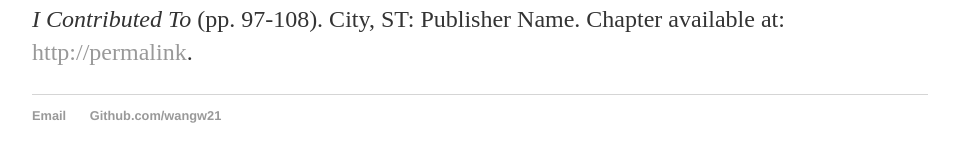
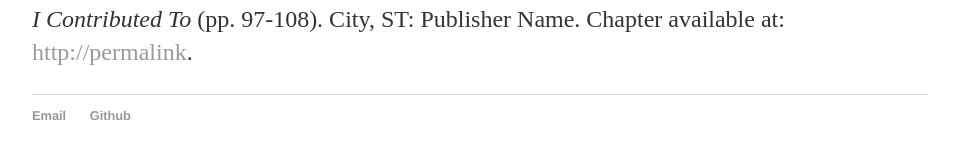
Before and after one commit to wangw218/wangw218.github.io, a Jekyll site: the page built from cv/index.html, in a window 1280 px wide. Shown: the part 423-585 px from the top of the page, without its empty margins (160-1119 px from the left). Built offline with Jekyll 4.4.1, drawn with Linux system fonts in a browser that asks for light colours.

Commit message:
udpate main page

```diff
--- a/_layouts/default.html
+++ b/_layouts/default.html
@@ -22,7 +22,7 @@
 			<footer>
 	    		<ul>
 	        		<li><a href="mailto:wangwen8070@gmail.com">Email</a></li>
-	        		<li><a href="https://github.com/wang218">Github.com/wangw21</a></li>
+	        		<li><a href="https://github.com/wang218">Github</a></li>
 				</ul>
 			</footer>
 		</body>
```
